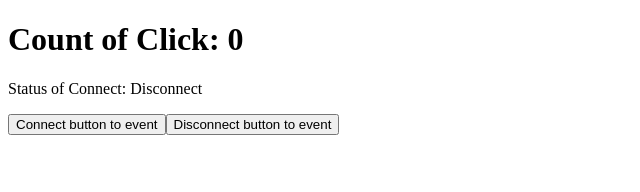
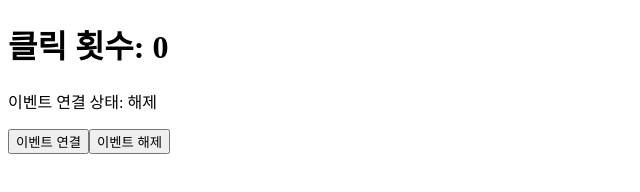
Before and after one commit to limhoontaig/javascript, a plain HTML site: page html/js/sample.html in a window 1280 px wide. Shown: the whole page, without its empty margins (0-640 px from the left). Drawn offline with Linux system fonts and the light colour scheme.

Commit message:
한글 입력

```diff
--- a/html/js/sample.html
+++ b/html/js/sample.html
@@ -5,45 +5,40 @@
   <meta http-equiv="X-UA-Compatible" content="IE=edge">
   <meta name="viewport" content="width=device-width, initial-scale=1.0">
   <title>Document</title>
+</head>
+<body>
   <script>
-    document.addEventListener('DOMContentLoaded', () => {
-      let counter = 0
-
+    let counter = 0;
     const listener = () => {
-        header.textContent = `Count of Click: ${++counter}`
+      header.textContent = `클릭 횟수: ${++counter}`;
     }
 
     const header = document.createElement('h1');
-      header.style.userSelect = 'none';
-      header.textContent = 'Count of Click: 0'
+    header.style.userSelect = 'none'
+    header.textContent = '클릭 횟수: 0';
 
     const p = document.createElement('p');
-      p.style.userSelect = 'none';
-      p.textContent = 'Status of Connect: Disconnect';
+    p.style.userSelect = 'none'
+    p.textContent = '이벤트 연결 상태: 해제';
 
-      const connectButton = document.createElement('button');
-      connectButton.textContent = 'Connect button to event';
+    const connectButton = document.createElement('button')
+    connectButton.textContent = '이벤트 연결';
     connectButton.addEventListener('click', () => {
       header.addEventListener('click', listener);
-        p.textContent = 'Status of Connect: Connect';
+      p.textContent = '이벤트 연결 상태: 연결';
     })
 
-      const disconnectButton = document.createElement('button');
-      disconnectButton.textContent = 'Disconnect button to event';
+    const disconnectButton = document.createElement('button')
+    disconnectButton.textContent = '이벤트 해제';
     disconnectButton.addEventListener('click', () => {
       header.removeEventListener('click', listener);
-        p.textContent = 'Status of Connect: Disconnect';
+      p.textContent = '이벤트 연결 상태: 해제';
     })
 
     document.body.appendChild(header)
     document.body.appendChild(p)
     document.body.appendChild(connectButton)
     document.body.appendChild(disconnectButton)
-
-    })
   </script>
-</head>
-<body>
-
 </body>
 </html>
```
Lines whose indentation alone changed are shown as unchanged.
